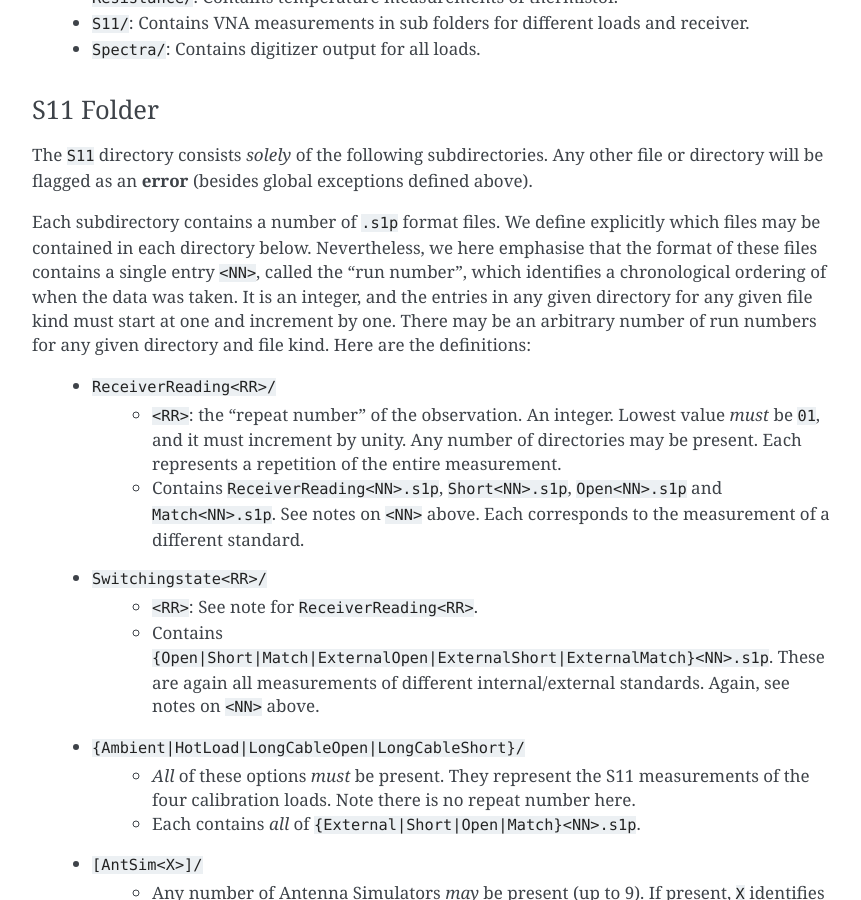
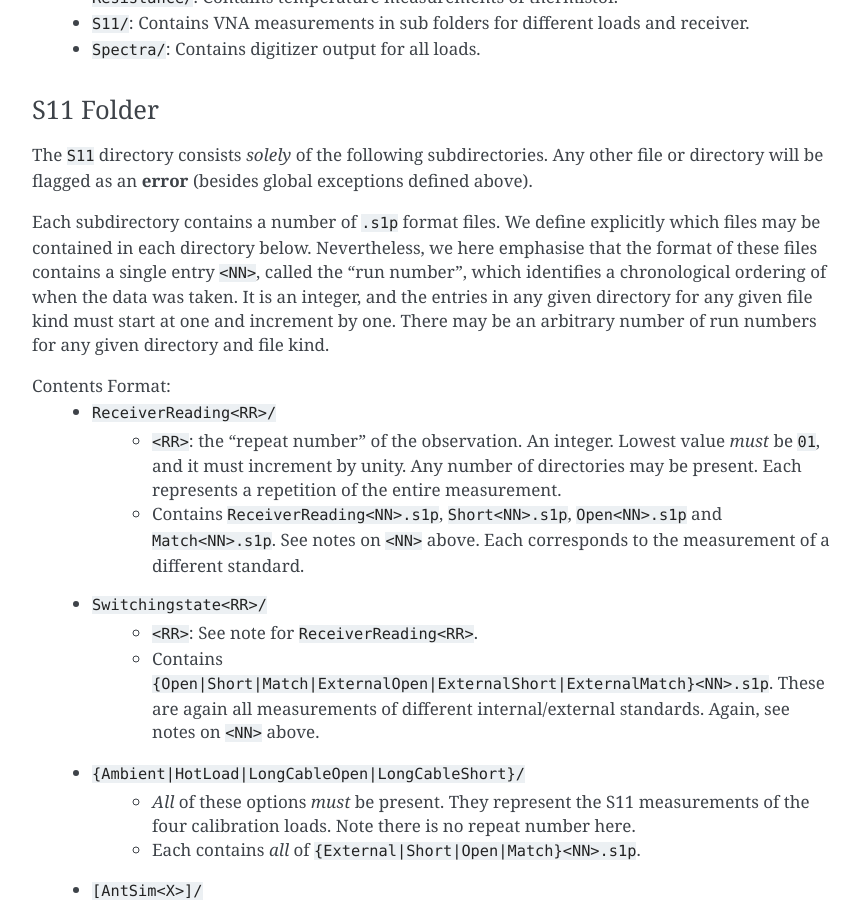
Before and after one commit to edges-collab/edges-io, a Sphinx documentation site: the page built from docs/structure.rst, in a window 1280 px wide and 900 px high, scrolled down 2131 px. Shown: the whole window, without its empty margins (338-1199 px from the left). Built offline with Sphinx 7.4.7, drawn with Linux system fonts in a browser that asks for light colours.

Commit message:
Reformat standard rst

```diff
--- a/docs/structure.rst
+++ b/docs/structure.rst
@@ -108,7 +108,9 @@ emphasise that the format of these files contains a single entry ``<NN>``, calle
 the "run number", which identifies a chronological ordering of when the data was taken.
 It is an integer, and the entries in any given directory for any given file kind must
 start at one and increment by one. There may be an arbitrary number of run numbers for
-any given directory and file kind. Here are the definitions:
+any given directory and file kind.
+
+Contents Format:
     * ``ReceiverReading<RR>/``
         - ``<RR>``: the "repeat number" of the observation. An integer. Lowest value
           *must* be ``01``, and it must increment by unity. Any number of directories
```
